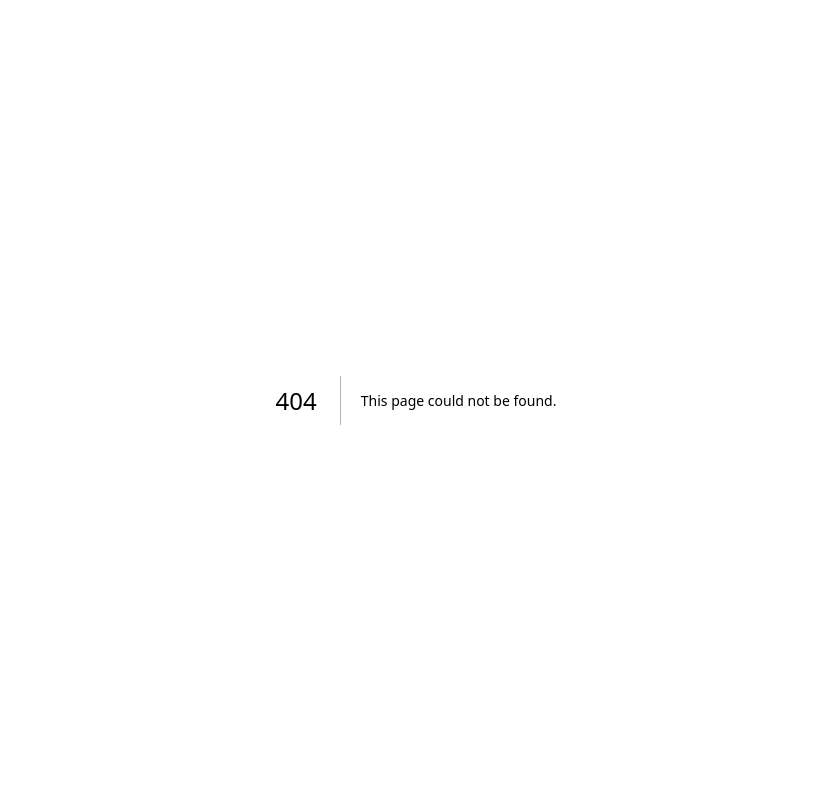
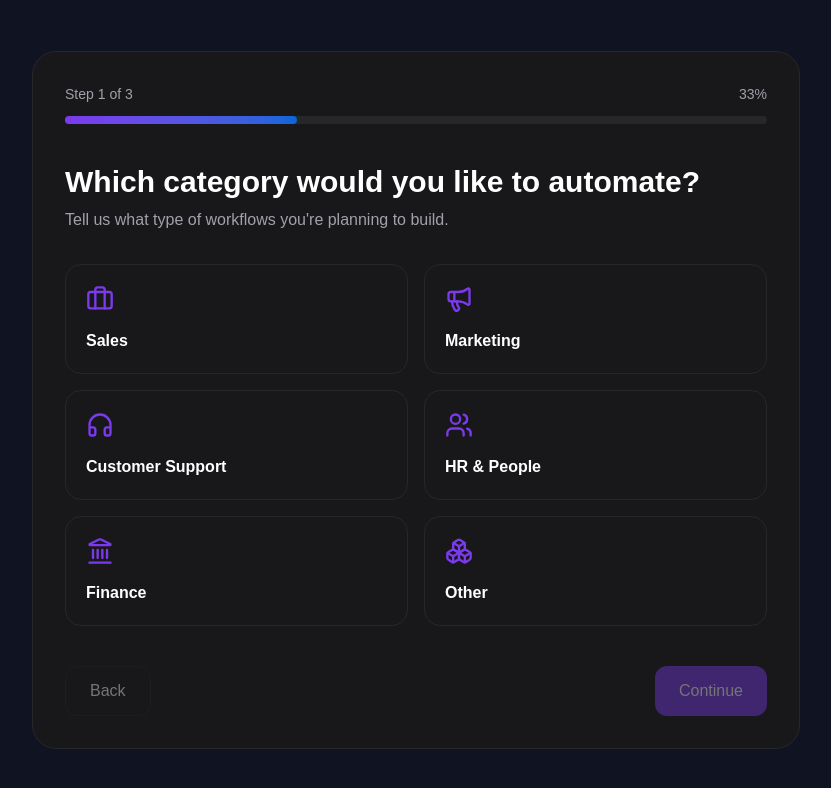
Before and after one commit to nikhilrana13/flowpilot, a Next.js app in the folder frontend/: page /onboarding in a window 1280 px wide. Before the commit this address had no page. Shown: the top 788 px of the page, without its empty margins (224-1055 px from the left). Built offline with nearby package versions, Linux system fonts and the light colour scheme.

Commit message:
feat: implement onboarding flow with multi-step form and navigation components

```diff
--- a/frontend/src/app/dashboard/onboarding/page.js
+++ /dev/null
@@ -1,11 +0,0 @@
-import React from 'react';
-
-const page = () => {
-  return (
-    <div>
-      onboarding
-    </div>
-  );
-}
-
-export default page;
--- /dev/null
+++ b/frontend/src/app/onboarding/page.js
@@ -0,0 +1,105 @@
+"use client"
+import CategoryStep from '@/components/onboarding/CategoryStep';
+import ExperienceStep from '@/components/onboarding/ExperienceStep';
+import WorkSpaceStep from '@/components/onboarding/WorkSpaceStep';
+import NavigationButtons from '@/components/onboarding/NavigationButtons';
+import ProgressBar from '@/components/onboarding/ProgressBar';
+import StepHeader from '@/components/onboarding/StepHeader';
+import React, { useState } from 'react';
+
+
+const page = () => {
+    const [step,setStep] = useState(1)
+    const [formData, setFormData] = useState({
+    categoryliketoautomate: "",
+    technicalexperience: "",
+    sizeofworkspace: "",
+  });
+
+  const next = () => {
+    if (step < 3) setStep(step + 1);
+  };
+
+  const back = () => {
+    if (step > 1) setStep(step - 1);
+  };
+
+  const handleSelect = (field, value) => {
+     setFormData((prev)=>({...prev,[field]:value}))
+  };
+
+  const handleSubmit = () => {
+    console.log(formData);
+  };
+
+  return (
+    <div className="flex min-h-screen bg-[#101322] px-6 py-10 items-center justify-center ">
+      <div className="w-full max-w-3xl rounded-3xl border border-[#27272A] bg-[#18181B] p-8">
+        <ProgressBar step={step} />
+        <StepHeader
+          title={headings[step].title}
+          subtitle={headings[step].subtitle}
+        />
+        {step === 1 && (
+          <CategoryStep
+            value={formData.categoryliketoautomate}
+            onSelect={(value) =>
+              handleSelect("categoryliketoautomate", value)
+            }
+          />
+        )}
+        {step === 2 && (
+          <ExperienceStep
+            value={formData.technicalexperience}
+            onSelect={(value) =>
+              handleSelect("technicalexperience", value)
+            }
+          />
+        )}
+        {step === 3 && (
+          <WorkSpaceStep
+            value={formData.sizeofworkspace}
+            onSelect={(value) =>
+              handleSelect("sizeofworkspace", value)
+            }
+          />
+        )}
+        <NavigationButtons
+          step={step}
+          back={back}
+          next={next}
+          submit={handleSubmit}
+          disabled={
+            (step === 1 &&
+              !formData.categoryliketoautomate) ||
+            (step === 2 &&
+              !formData.technicalexperience) ||
+            (step === 3 &&
+              !formData.sizeofworkspace)
+          }
+        />
+      </div>
+    </div>
+  );
+}
+
+export default page;
+
+
+const headings = {
+  1: {
+    title: "Which category would you like to automate?",
+    subtitle:
+      "Tell us what type of workflows you're planning to build.",
+  },
+  2: {
+    title: "What's your technical experience?",
+    subtitle:
+      "We'll personalize templates and examples for you.",
+  },
+  3: {
+    title: "How large is your workspace?",
+    subtitle:
+      "This helps us recommend the right collaboration features.",
+  },
+};
--- a/frontend/src/components/common/Login.jsx
+++ b/frontend/src/components/common/Login.jsx
@@ -36,7 +36,7 @@ const Login = () => {
                 if (user?.isOnboardingCompleted) {
                     router.replace("/dashboard")
                 } else {
-                    router.replace("/dashboard/onboarding")
+                    router.replace("/onboarding")
                 }
             }
 
@@ -44,10 +44,7 @@ const Login = () => {
             console.error("Failed to login user", error)
             toast.error(error?.response?.data.message || "Internal server error")
         } finally {
-            setTimeout(() => {
-                setLoading(false)
-            }, 3000);
-            // setLoading(false)
+            setLoading(false)
         }
     }
 
--- /dev/null
+++ b/frontend/src/components/onboarding/CategoryStep.jsx
@@ -0,0 +1,66 @@
+import React from 'react';
+import {Briefcase,Megaphone,Headphones,Users,Landmark,Boxes,} from "lucide-react";
+
+
+const CategoryStep = ({value,onSelect}) => {
+  return (
+     <div className="grid gap-4 md:grid-cols-2">
+      {options.map((item) => {
+        const Icon = item.icon;
+        return (
+          <button
+            key={item.value}
+            onClick={() => onSelect(item.value)}
+            className={`rounded-2xl cursor-pointer border p-5 text-left transition
+            ${
+              value === item.value
+                ? "border-[#7C3AED] bg-[#7C3AED]/10"
+                : "border-[#27272A] hover:border-[#7C3AED]"
+            }`}
+          >
+            <Icon className="mb-4 h-7 w-7 text-[#7C3AED]" />
+
+            <h3 className="font-semibold text-white">
+              {item.label}
+            </h3>
+          </button>
+        );
+      })}
+    </div>
+  );
+}
+
+export default CategoryStep;
+
+const options = [
+  {
+    label: "Sales",
+    value: "sales",
+    icon: Briefcase,
+  },
+  {
+    label: "Marketing",
+    value: "marketing",
+    icon: Megaphone,
+  },
+  {
+    label: "Customer Support",
+    value: "customersupport",
+    icon: Headphones,
+  },
+  {
+    label: "HR & People",
+    value: "hrpeople",
+    icon: Users,
+  },
+  {
+    label: "Finance",
+    value: "finance",
+    icon: Landmark,
+  },
+  {
+    label: "Other",
+    value: "other",
+    icon: Boxes,
+  },
+];
--- /dev/null
+++ b/frontend/src/components/onboarding/ExperienceStep.jsx
@@ -0,0 +1,37 @@
+import React from 'react';
+import { Briefcase, BookOpen, Zap } from 'lucide-react';
+
+const options = [
+    { label: "Beginner", value: "beginner", icon: BookOpen },
+    { label: "Intermediate", value: "intermediate", icon: Briefcase },
+    { label: "Advanced", value: "advanced", icon: Zap },
+];
+
+const ExperienceStep = ({ value, onSelect }) => {
+    return (
+        <div className="grid gap-4 md:grid-cols-2">
+            {options.map((item) => {
+                const Icon = item.icon;
+                return (
+                    <button
+                        key={item.value}
+                        onClick={() => onSelect(item.value)}
+                        className={`rounded-2xl cursor-pointer border p-5 text-left transition
+            ${value === item.value
+                                ? "border-[#7C3AED] bg-[#7C3AED]/10"
+                                : "border-[#27272A] hover:border-[#7C3AED]"
+                            }`}
+                    >
+                        <Icon className="mb-4 h-7 w-7 text-[#7C3AED]" />
+
+                        <h3 className="font-semibold text-white">
+                            {item.label}
+                        </h3>
+                    </button>
+                );
+            })}
+        </div>
+    );
+}
+
+export default ExperienceStep;
--- /dev/null
+++ b/frontend/src/components/onboarding/NavigationButtons.jsx
@@ -0,0 +1,36 @@
+import React from 'react';
+
+const NavigationButtons = ({back,next,disabled,submit,step}) => {
+  return (
+    <div className="mt-10 flex justify-between">
+
+      <button
+        onClick={back}
+        disabled={step === 1}
+        className="rounded-xl cursor-pointer border border-[#27272A] px-6 py-3 text-white disabled:opacity-40"
+      >
+        Back
+      </button>
+
+      {step < 3 ? (
+        <button
+          disabled={disabled}
+          onClick={next}
+          className="rounded-xl cursor-pointer bg-[#7C3AED] px-6 py-3 text-white disabled:opacity-40"
+        >
+          Continue
+        </button>
+      ) : (
+        <button
+          disabled={disabled}
+          onClick={submit}
+          className="rounded-xl cursor-pointer bg-[#7C3AED] px-6 py-3 text-white disabled:opacity-40"
+        >
+          Finish Setup
+        </button>
+      )}
+    </div>
+  );
+}
+
+export default NavigationButtons;
--- /dev/null
+++ b/frontend/src/components/onboarding/ProgressBar.jsx
@@ -0,0 +1,21 @@
+import React from 'react';
+
+const ProgressBar = ({step}) => {
+  return (
+     <>
+      <div className="mb-3 flex justify-between text-sm text-[#A1A1AA]">
+        <span>Step {step} of 3</span>
+        <span>{step * 33}%</span>
+      </div>
+
+      <div className="mb-10 h-2 rounded-full bg-[#27272A]">
+        <div
+          style={{ width: `${step * 33}%` }}
+          className="h-full rounded-full bg-gradient-to-r from-[#7C3AED] to-[#0566D9] transition-all duration-300"
+        />
+      </div>
+    </>
+  );
+}
+
+export default ProgressBar;
--- /dev/null
+++ b/frontend/src/components/onboarding/StepHeader.jsx
@@ -0,0 +1,17 @@
+import React from 'react';
+
+const StepHeader = ({title,subtitle}) => {
+  return (
+    <div className="mb-8">
+      <h1 className="text-3xl font-bold text-white">
+        {title}
+      </h1>
+
+      <p className="mt-2 text-[#A1A1AA]">
+        {subtitle}
+      </p>
+    </div>
+  );
+}
+
+export default StepHeader;
--- /dev/null
+++ b/frontend/src/components/onboarding/WorkSpaceStep.jsx
@@ -0,0 +1,69 @@
+import React from 'react';
+import { User, Users, Building2, Building, Globe, Zap, Star } from 'lucide-react';
+
+const WorkSpaceStep = ({ value, onSelect }) => {
+    return (
+        <div className="grid gap-4  md:grid-cols-2">
+            {options.map((item) => {
+                const Icon = item.icon;
+                return (
+                    <button
+                        key={item.value}
+                        onClick={() => onSelect(item.value)}
+                        className={`rounded-2xl cursor-pointer border p-5 text-left transition
+            ${value === item.value
+                                ? "border-[#7C3AED] bg-[#7C3AED]/10"
+                                : "border-[#27272A] hover:border-[#7C3AED]"
+                            }`}
+                    >
+                        <Icon className="mb-4 h-7 w-7 text-[#7C3AED]" />
+
+                        <h3 className="font-semibold text-white">
+                            {item.label}
+                        </h3>
+                    </button>
+                );
+            })}
+        </div>
+    );
+}
+
+export default WorkSpaceStep;
+
+const options = [
+    {
+        value: "justme",
+        label: "Just Me",
+        icon: User
+    },
+    {
+        value: "2-10",
+        label: "2 - 10 People",
+        icon: Users
+    },
+    {
+        value: "11-50",
+        label: "11 - 50 People",
+        icon: Building2
+    },
+    {
+        value: "51-200",
+        label: "51 - 200 People",
+        icon: Building
+    },
+    {
+        value: "201-500",
+        label: "201 - 500 People",
+        icon: Globe
+    },
+    {
+        value: "501-2000",
+        label: "501 - 2000 People",
+        icon: Zap
+    },
+    {
+        value: "1000+",
+        label: "1000+ People",
+        icon: Star
+    }
+];
```
